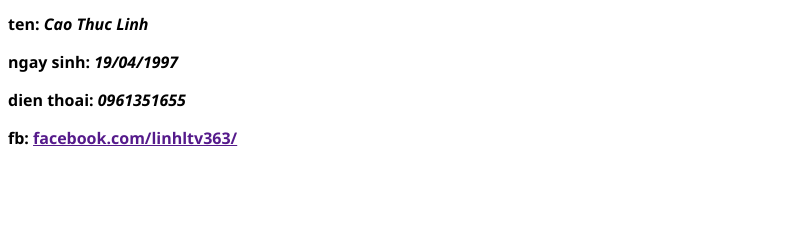
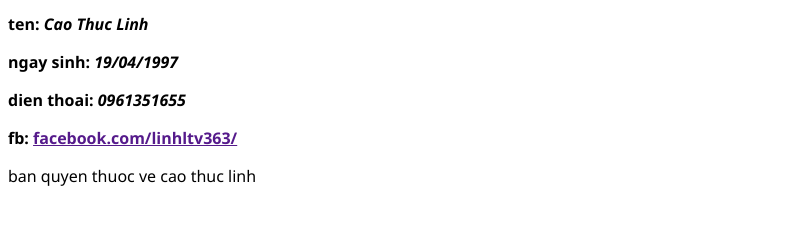
Before and after one commit to linhphp/linhphp.github.io, a plain HTML site: page index.html in a window 1280 px wide. Shown: the part 111-336 px from the top of the page, without its empty margins (0-805 px from the left). Drawn offline with Linux system fonts and the light colour scheme.

Commit message:
commit dau

```diff
--- a/index.html
+++ b/index.html
@@ -17,5 +17,6 @@
 		<p>dien thoai: <i>0961351655</i></p>
 		<p>fb: <a href="">facebook.com/linhltv363/</a> </p>
 	</div>
+	<div> ban quyen thuoc ve cao thuc linh</div>
 </body>
 </html>
```
